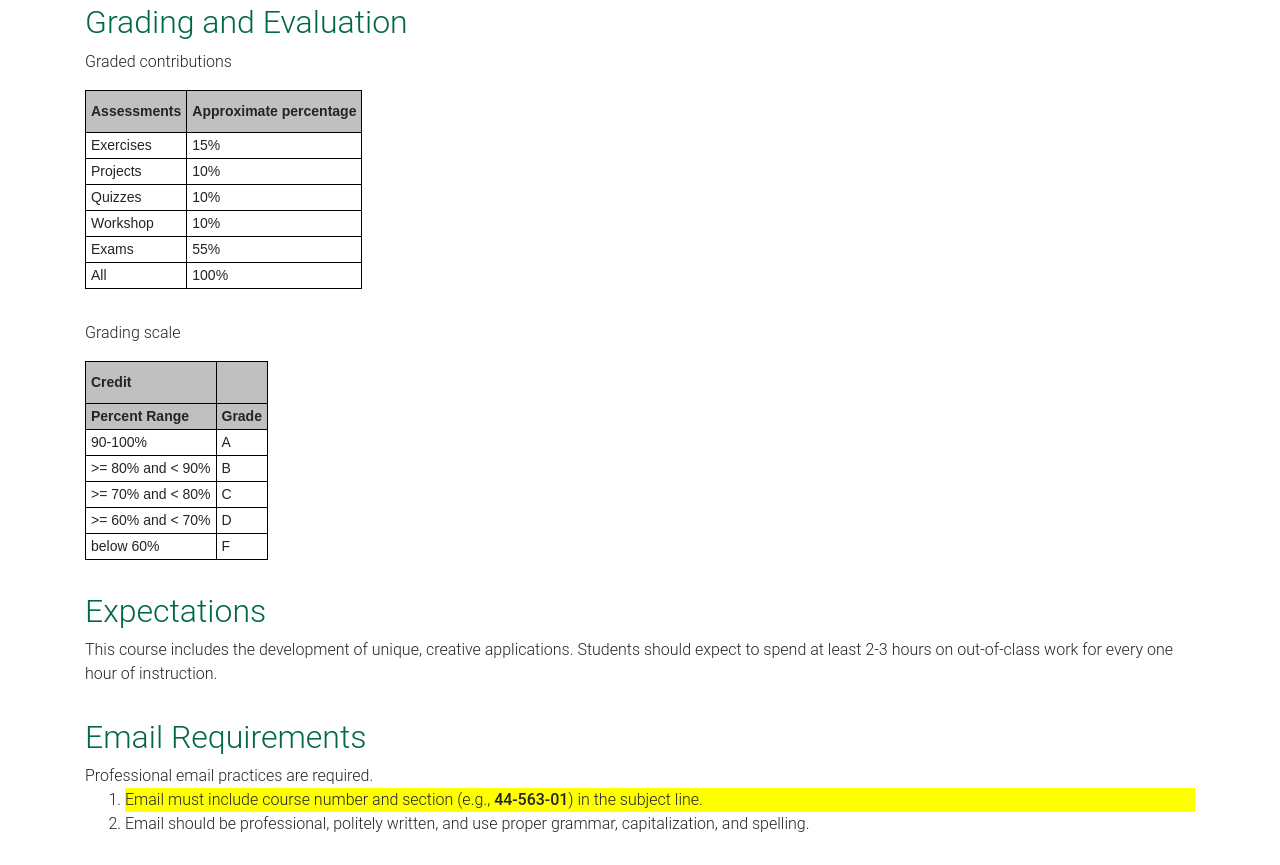
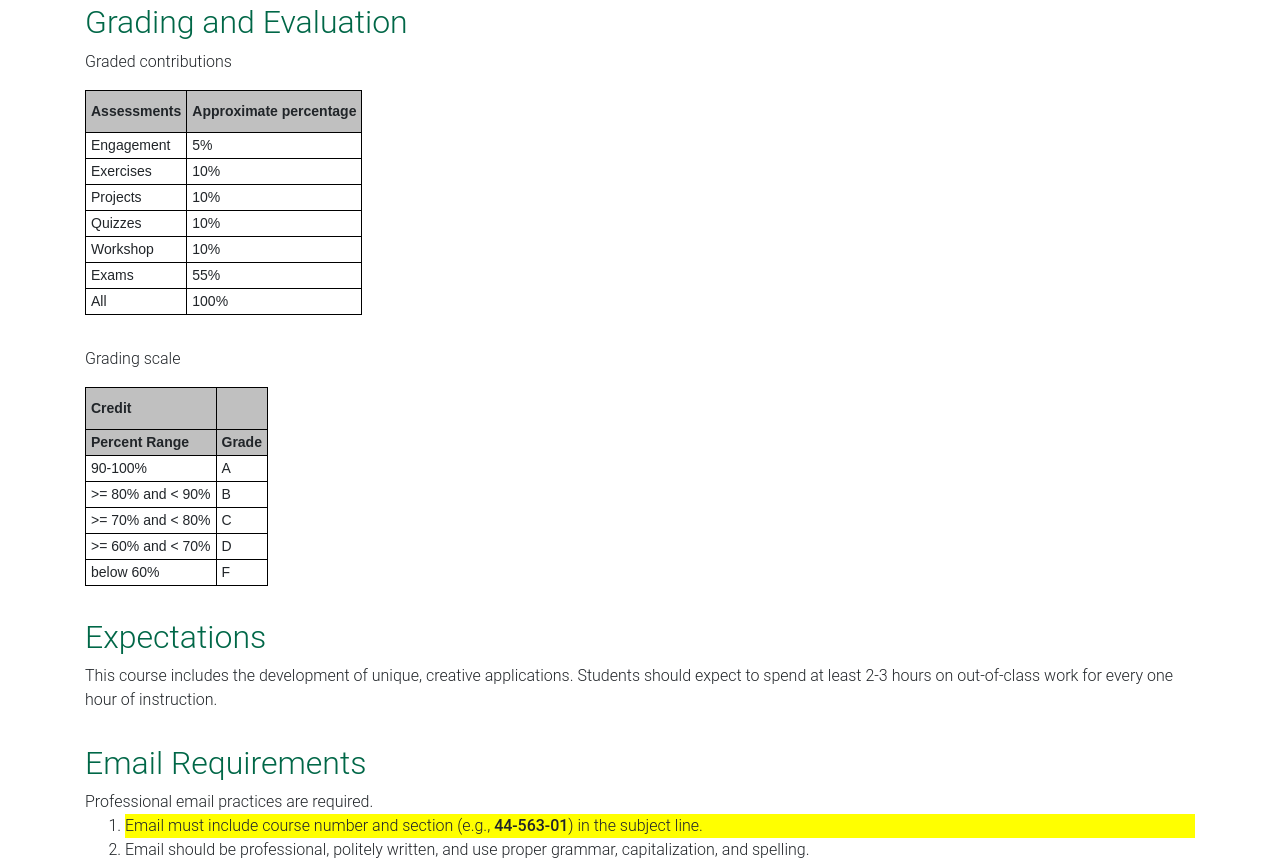
Before and after one commit to denisecase/44-563-webapps-syllabus, a plain HTML site: page index.html in a window 1280 px wide. Shown: the part 4554-5419 px from the top of the page. Drawn offline with nearby package versions, Linux system fonts and the light colour scheme.

Commit message:
Adding engagement

```diff
--- a/index.html
+++ b/index.html
@@ -520,8 +520,12 @@
           <th class="tg-5mgg">Approximate percentage</th>
         </tr>
         <tr>
+          <td class="tg-yw4l">Engagement</td>
+          <td class="tg-yw4l">5%</td>
+        </tr>
+        <tr>
           <td class="tg-yw4l">Exercises</td>
-          <td class="tg-yw4l">15%</td>
+          <td class="tg-yw4l">10%</td>
         </tr>
         <tr>
           <td class="tg-yw4l">Projects</td>
```
